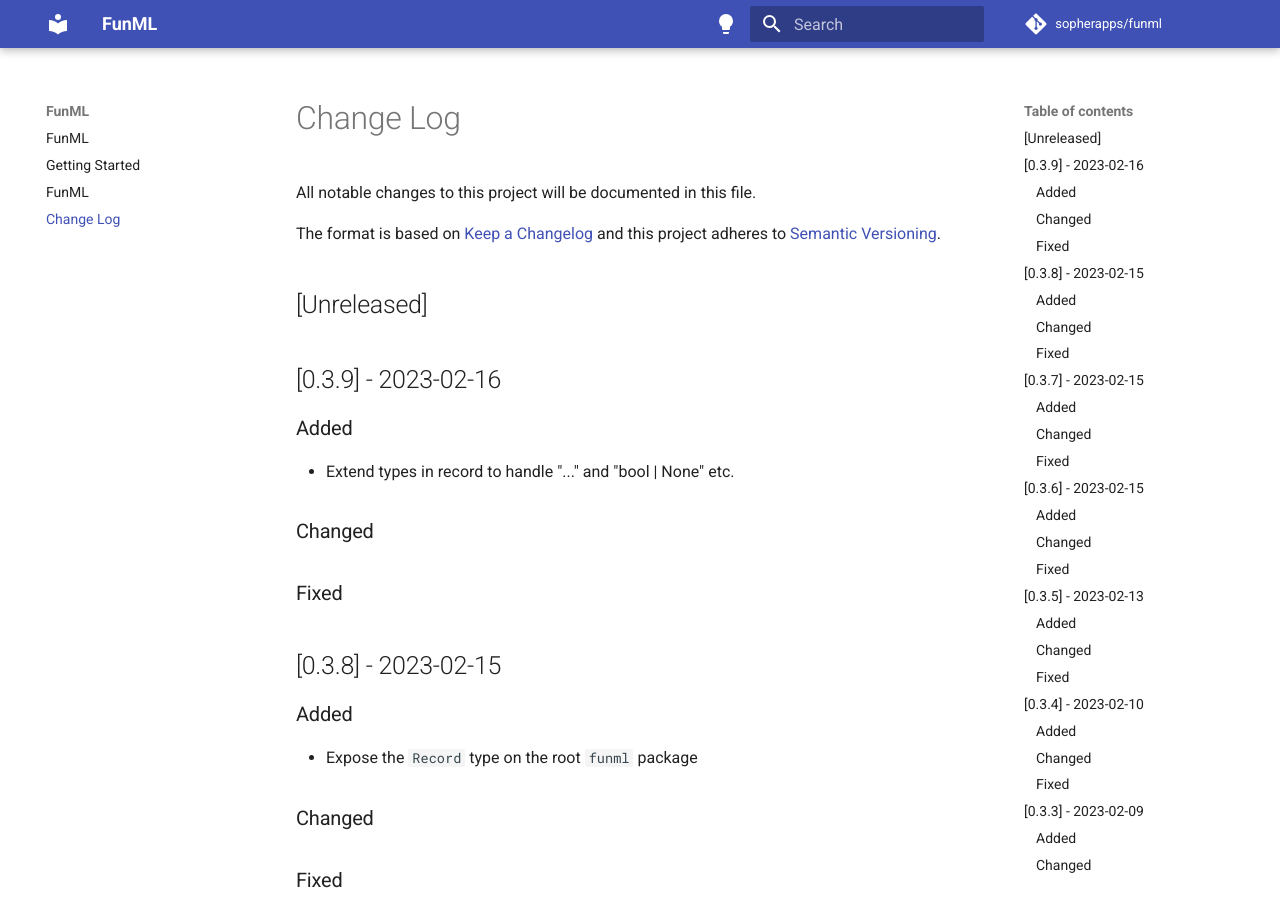
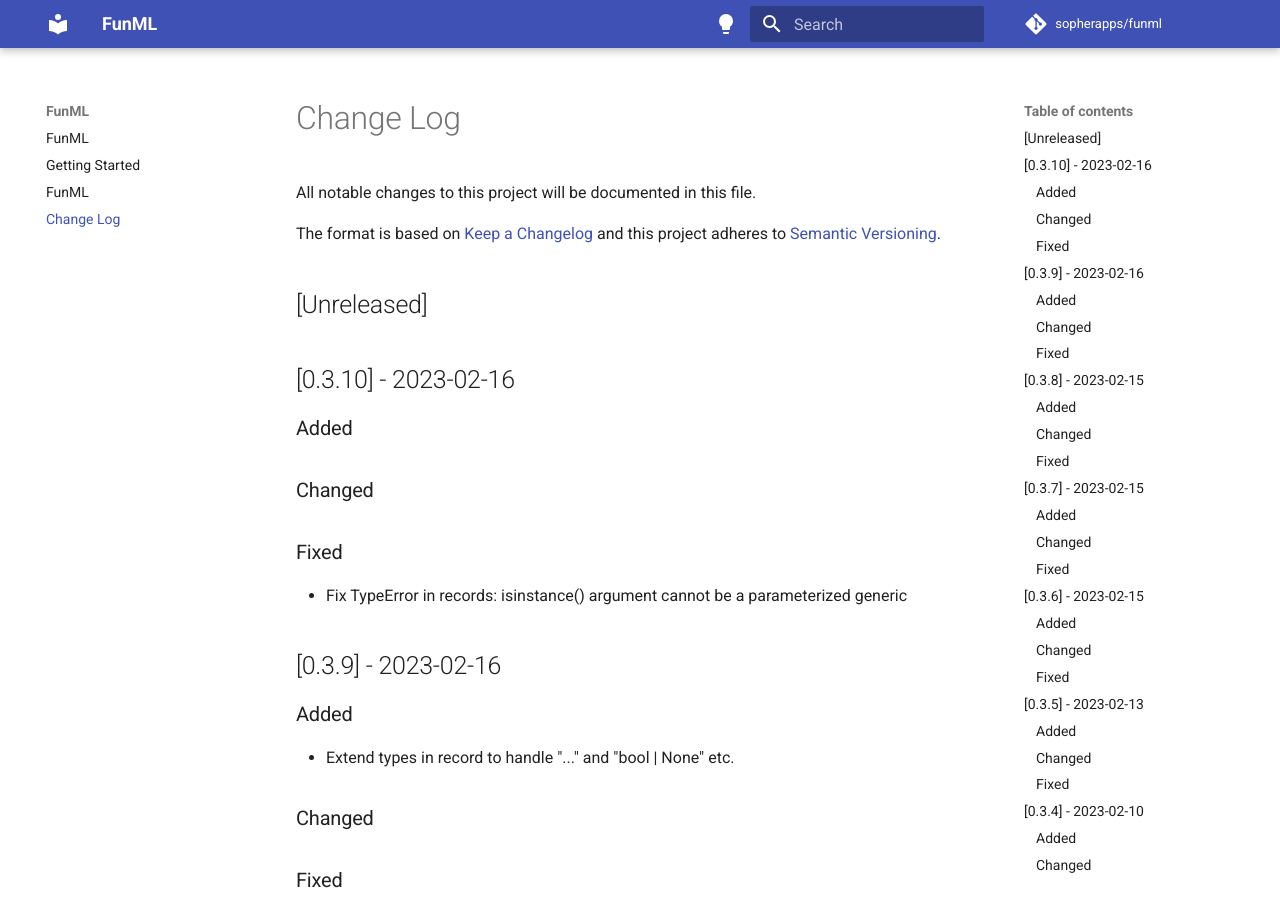
Before and after one commit to sopherapps/funml, an MkDocs documentation site: the page built from docs/change-log.md, in a window 1280 px wide and 900 px high. Built offline with MkDocs 1.6.1 and Material for MkDocs 9.7.7, drawn with Linux system fonts in a browser that asks for light colours; comment, search, counter and statistics services are not loaded.

Commit message:
Bump to v0.3.10

```diff
--- a/docs/change-log.md
+++ b/docs/change-log.md
@@ -6,6 +6,16 @@ The format is based on [Keep a Changelog](http://keepachangelog.com/)
 and this project adheres to [Semantic Versioning](http://semver.org/).
 
 ## [Unreleased]
+
+## [0.3.10] - 2023-02-16
+
+### Added
+
+### Changed
+
+### Fixed
+
+- Fix TypeError in records: isinstance() argument cannot be a parameterized generic
 
 ## [0.3.9] - 2023-02-16
 
--- a/pyproject.toml
+++ b/pyproject.toml
@@ -1,6 +1,6 @@
 [tool.poetry]
 name = "funml"
-version = "0.3.9"
+version = "0.3.10"
 description = "A collection of utilities to help write python as though it were an ML-kind of functional language like OCaml"
 authors = ["Martin <team.sopherapps@gmail.com>"]
 readme = "README.md"
```
Also changed, not shown: CHANGELOG.md (+10 -0 lines).
